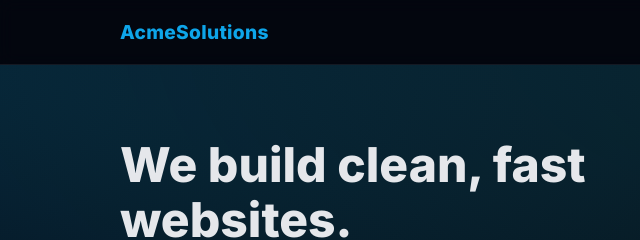
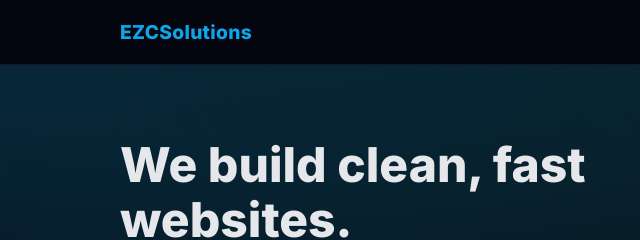
Before and after one commit to ezcaparelli/ezcaparelli.github.io, a plain HTML site: page index.html in a window 1280 px wide. Shown: the top 240 px of the page, 0-640 px from the left. Drawn offline with Linux system fonts and the light colour scheme.

Commit message:
Update index.html

```diff
--- a/index.html
+++ b/index.html
@@ -6,7 +6,7 @@
   <title>Solutions — We build clean, fast websites</title>
   <meta name="description" content="Solutions helps small businesses launch modern, fast websites that convert." />
   <meta name="theme-color" content="#0ea5e9" />
-  <meta property="og:title" content="Acme Solutions" />
+  <meta property="og:title" content="EZC Solutions" />
   <meta property="og:description" content="We build clean, fast websites." />
   <meta property="og:type" content="website" />
   <meta property="og:image" content="assets/og-image.png" />
@@ -19,7 +19,7 @@
 <body>
   <header class="site-header">
     <div class="container">
-      <a class="logo" href="#home">Acme<span>Solutions</span></a>
+      <a class="logo" href="#home">EZC<span>Solutions</span></a>
       <nav class="nav">
         <a href="#services">Services</a>
         <a href="#about">About</a>
```
